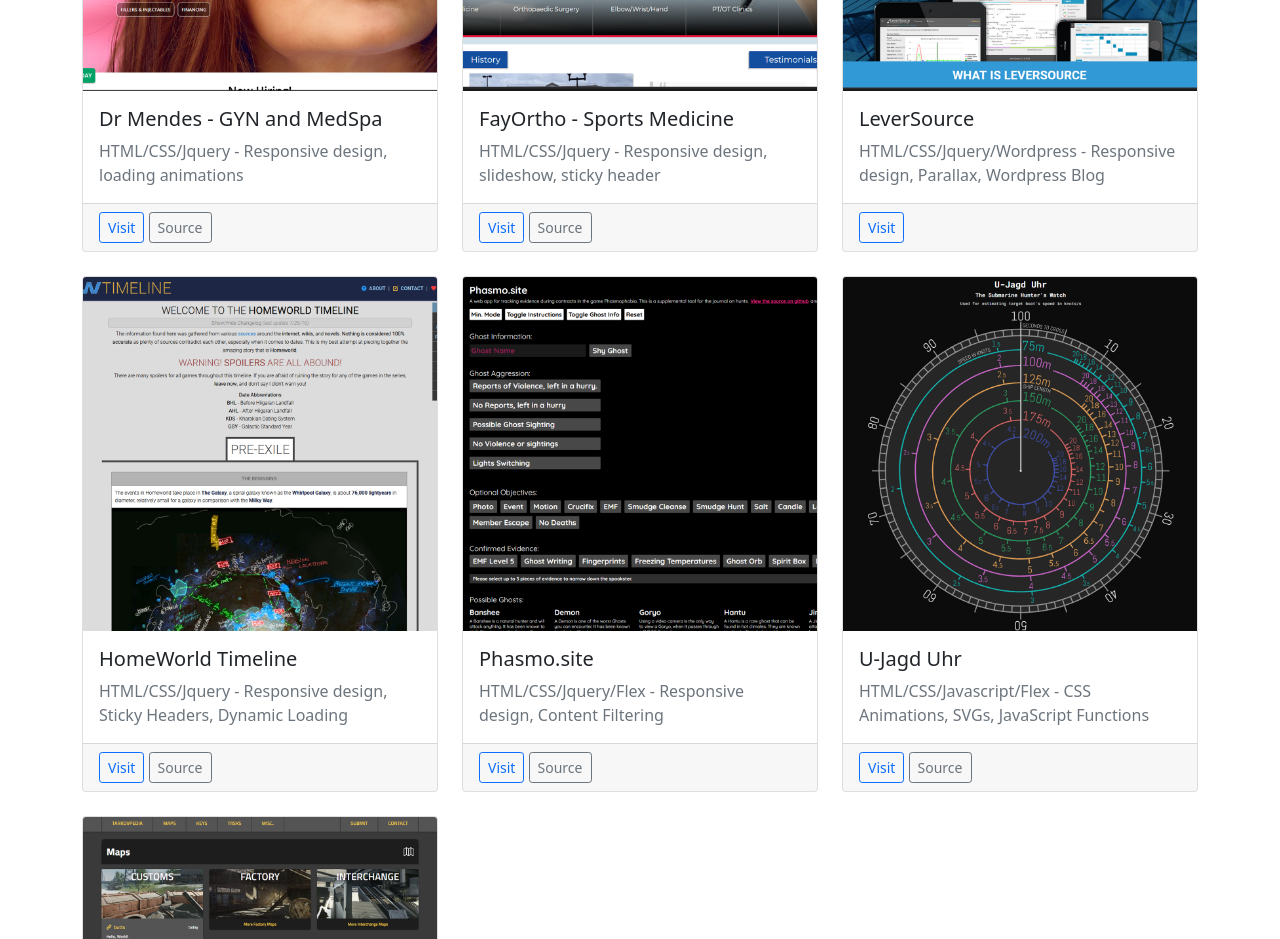
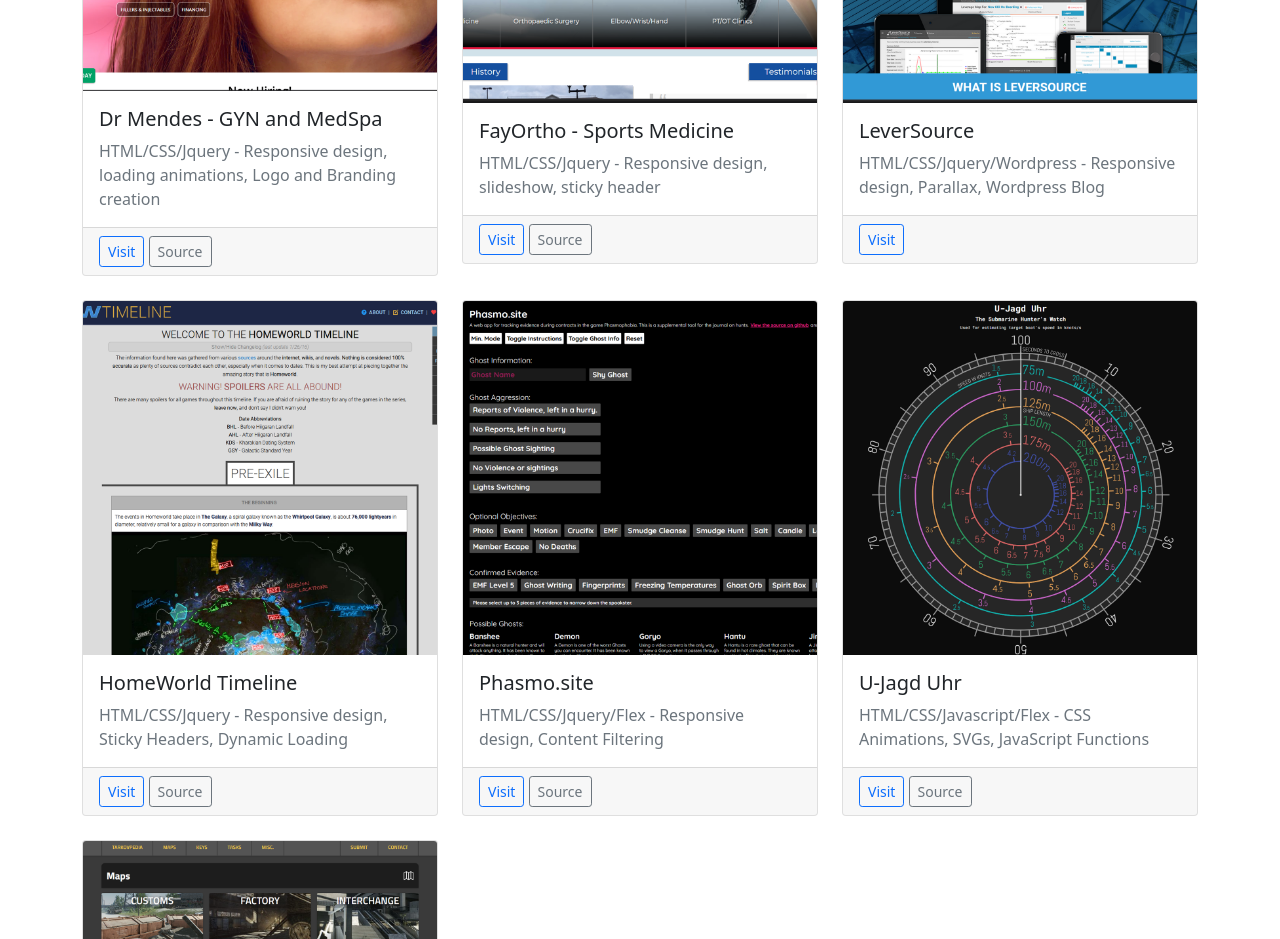
Before and after one commit to zuffdaddy/portfolio, a plain HTML site: page index.html in a window 1280 px wide. Shown: the part 4000-4939 px from the top of the page. Drawn offline with nearby package versions, Linux system fonts and the light colour scheme.

Commit message:
Added details about website

```diff
--- a/index.html
+++ b/index.html
@@ -197,7 +197,8 @@
             <div class="card-body">
               <h5 class="card-title">Dr Mendes - GYN and MedSpa</h5>
               <p class="card-text text-muted">
-                HTML/CSS/Jquery - Responsive design, loading animations
+                HTML/CSS/Jquery - Responsive design, loading animations, Logo
+                and Branding creation
               </p>
             </div>
             <div class="card-footer">
```
